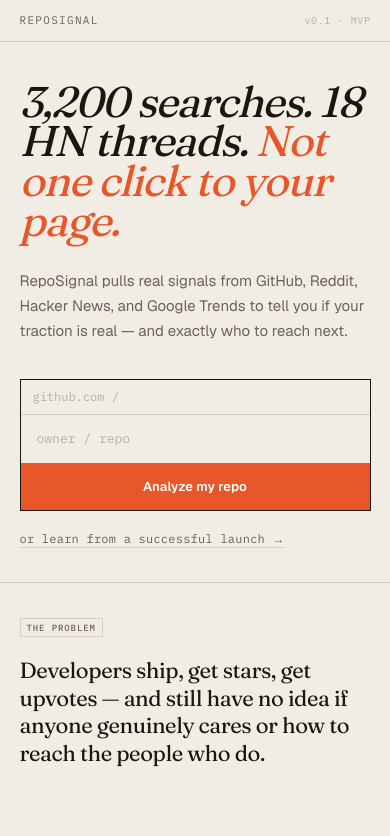
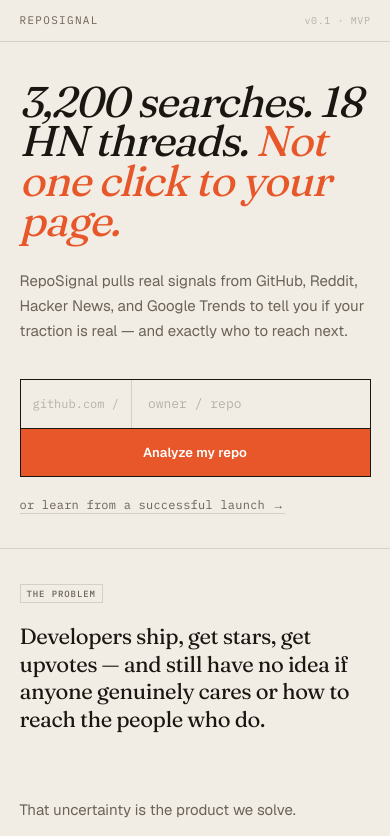
Before and after one commit to idclark34/reposignal, a Next.js app: page / in a window 390 px wide. Shown: the top 836 px of the page. Built offline with nearby package versions, Linux system fonts and the light colour scheme.

Commit message:
fix: keep prefix+field on one row on mobile, wrap button below
Co-Authored-By: Claude Sonnet 4.6 <noreply@anthropic.com>

```diff
--- a/app/globals.css
+++ b/app/globals.css
@@ -258,10 +258,9 @@ body {
   .mobile-hidden { display: none !important; }
   .problem-grid { grid-template-columns: 1fr !important; }
 
-  /* Input: stack button below field on small screens */
-  .repo-input-wrap { flex-direction: column; }
-  .repo-input-prefix { border-right: none; border-bottom: 1px solid var(--border); padding: 8px 12px; }
-  .repo-submit { padding: 14px 20px; width: 100%; text-align: center; }
+  /* Input: keep prefix+field on one row, wrap button below */
+  .repo-input-wrap { flex-wrap: wrap; }
+  .repo-submit { width: 100%; padding: 14px 20px; text-align: center; border-top: 1.5px solid var(--ink); }
 }
 
 @media (min-width: 769px) {
```
